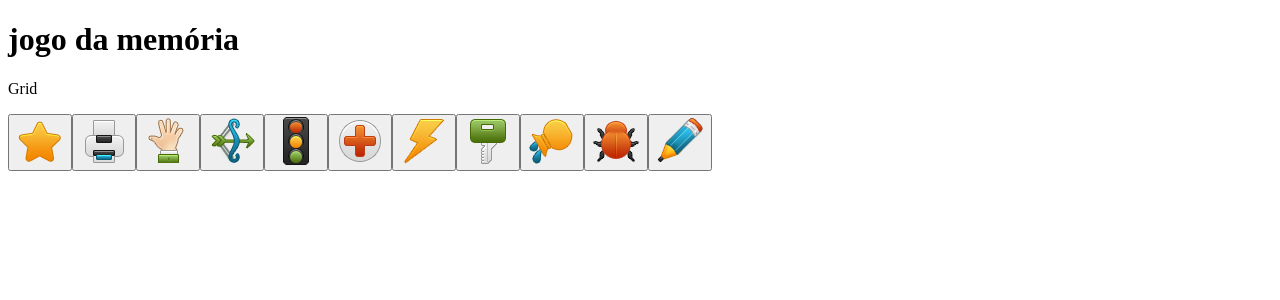
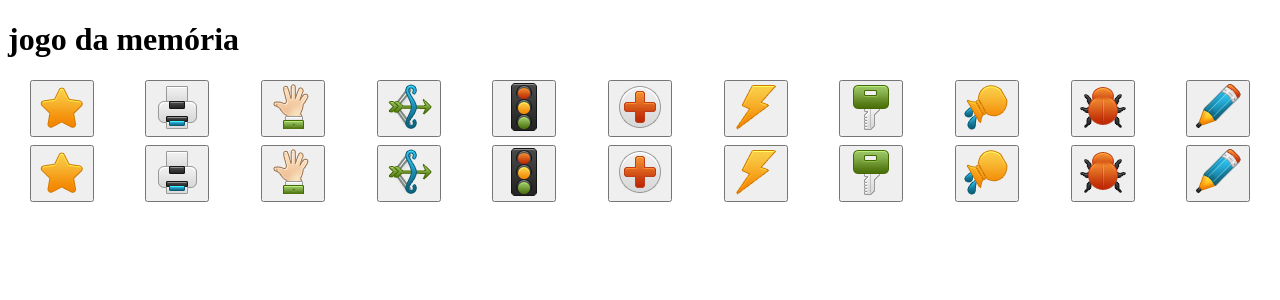
Before and after one commit to barbosadiego/jogo-memoria, a React (Create React App) app: page / in a window 1280 px wide. Shown: the top 300 px of the page. Built offline with nearby package versions, Linux system fonts and the light colour scheme.

Commit message:
duplicate map of icons and add styling

```diff
--- a/src/components/Grid.jsx
+++ b/src/components/Grid.jsx
@@ -1,16 +1,32 @@
 import React from 'react';
 import Item from './Item';
 import icons from '../assets/iconsURL.json';
+import styled from 'styled-components';
 
 const Grid = () => {
   return (
-    <div>
-      <p>Grid</p>
-      <div>
-        {icons && icons.map((image) => <Item key={image.id} image={image} />)}
-      </div>
-    </div>
+    <StyledGrid>
+      {icons &&
+        icons.map((image) => (
+          <div>
+            <Item key={image.id} image={image} />
+          </div>
+        ))}
+      {icons &&
+        icons.map((image) => (
+          <div>
+            <Item key={image.id} image={image} />
+          </div>
+        ))}
+    </StyledGrid>
   );
 };
 
 export default Grid;
+
+const StyledGrid = styled.div`
+  display: grid;
+  justify-items: center;
+  grid-template-columns: repeat(auto-fit, minmax(100px, 1fr));
+  gap: 0.5rem;
+`;
```
